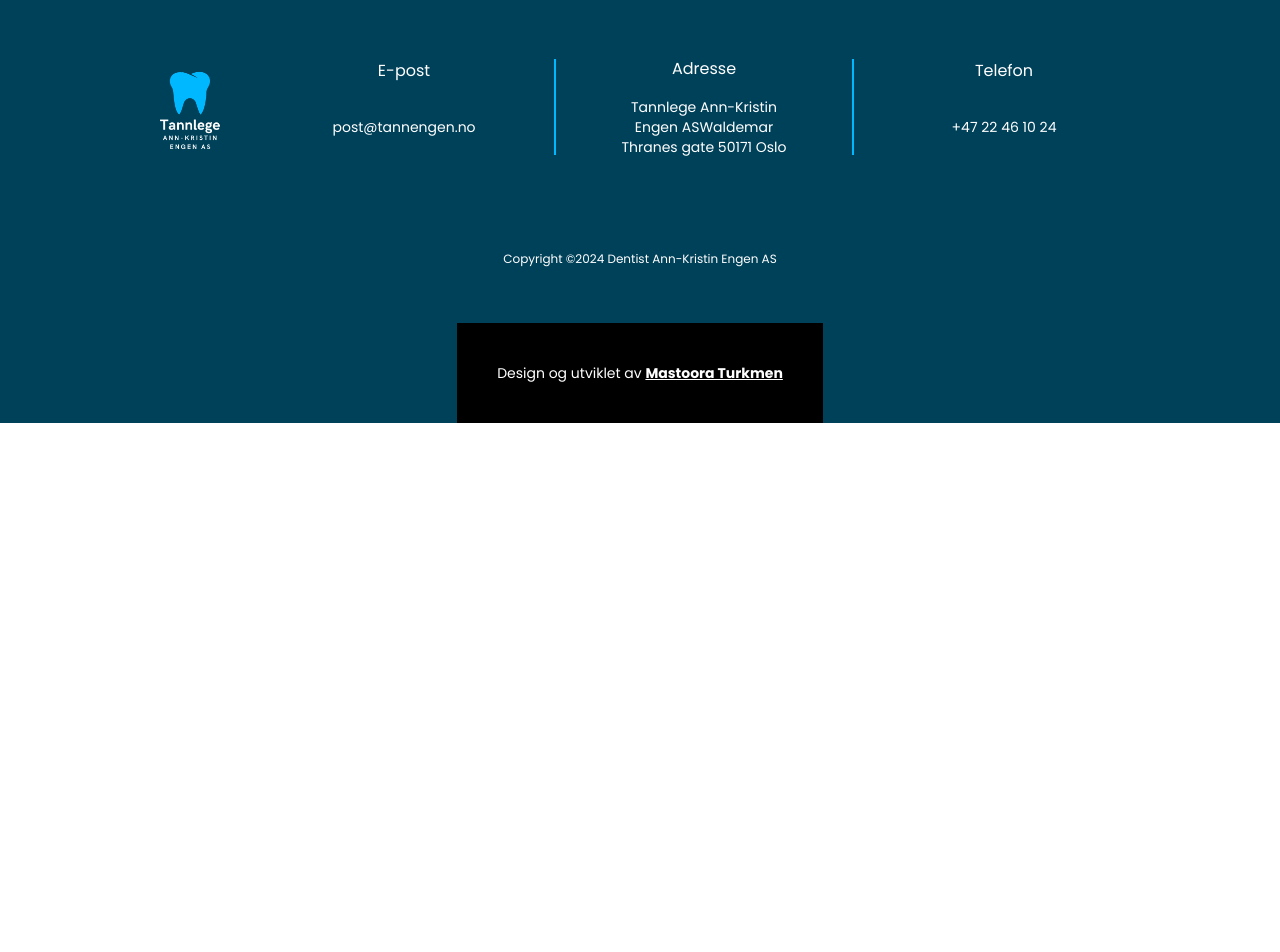
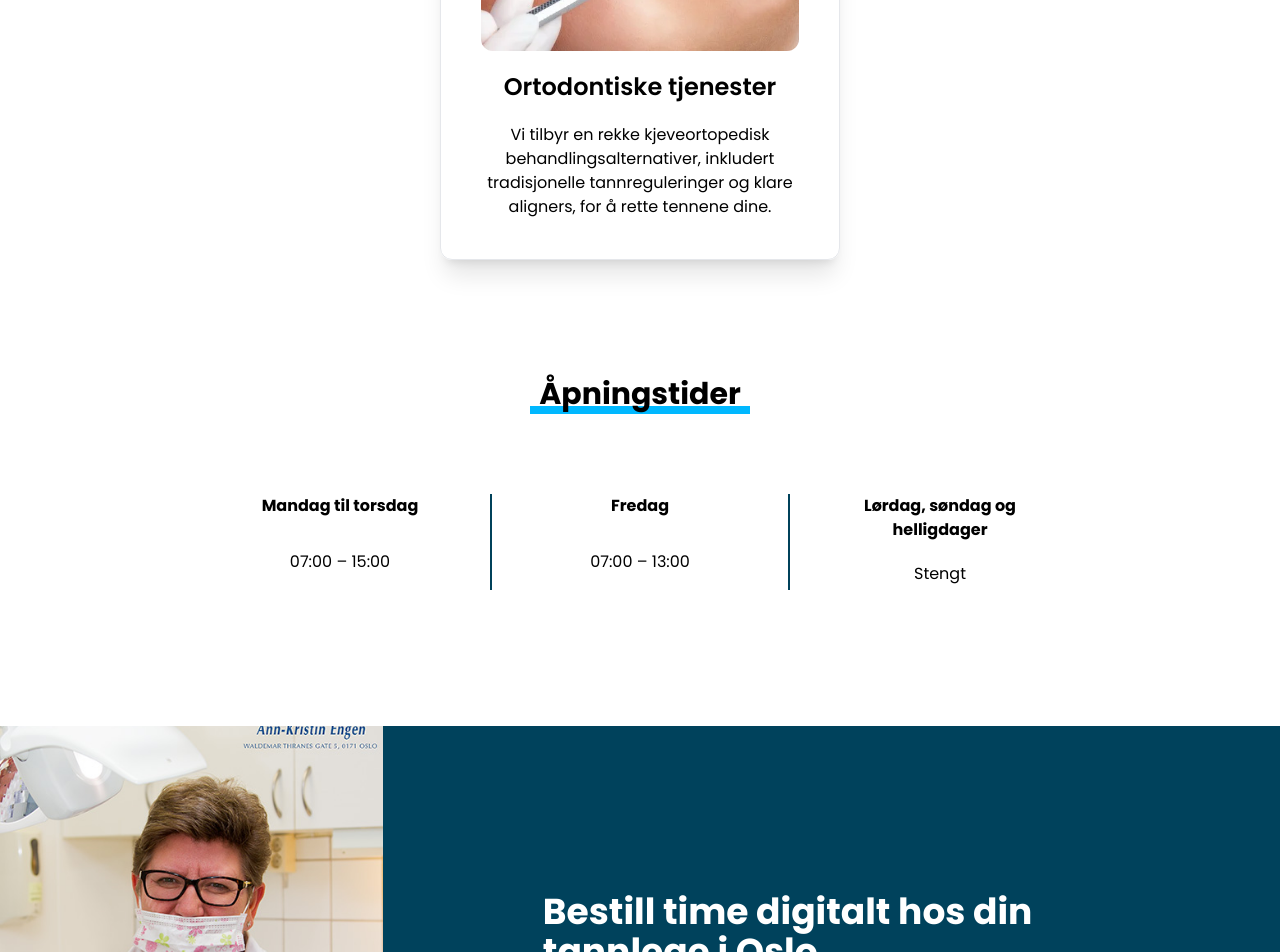
Before and after one commit to MastooraTurkmen/tannglege-engen-as, a Next.js app: page /Tjenester in a window 1280 px wide. Before the commit this address had no page. Shown: the part 1080-2032 px from the top of the page. Before the commit the page ends 1503 px from the top, so only its background shows below. Built offline with nearby package versions, Linux system fonts and the light colour scheme; a web font is replaced by a local one.

Commit message:
convert to norwegian

```diff
--- /dev/null
+++ b/app/Tjenester/page.jsx
@@ -0,0 +1,13 @@
+import { OpeningHourse, Section5, Services } from "@/components";
+
+const page = () => {
+  return (
+    <div className="pt-24">
+      <Services />
+      <OpeningHourse />
+      <Section5 />
+    </div>
+  );
+};
+
+export default page;
```
